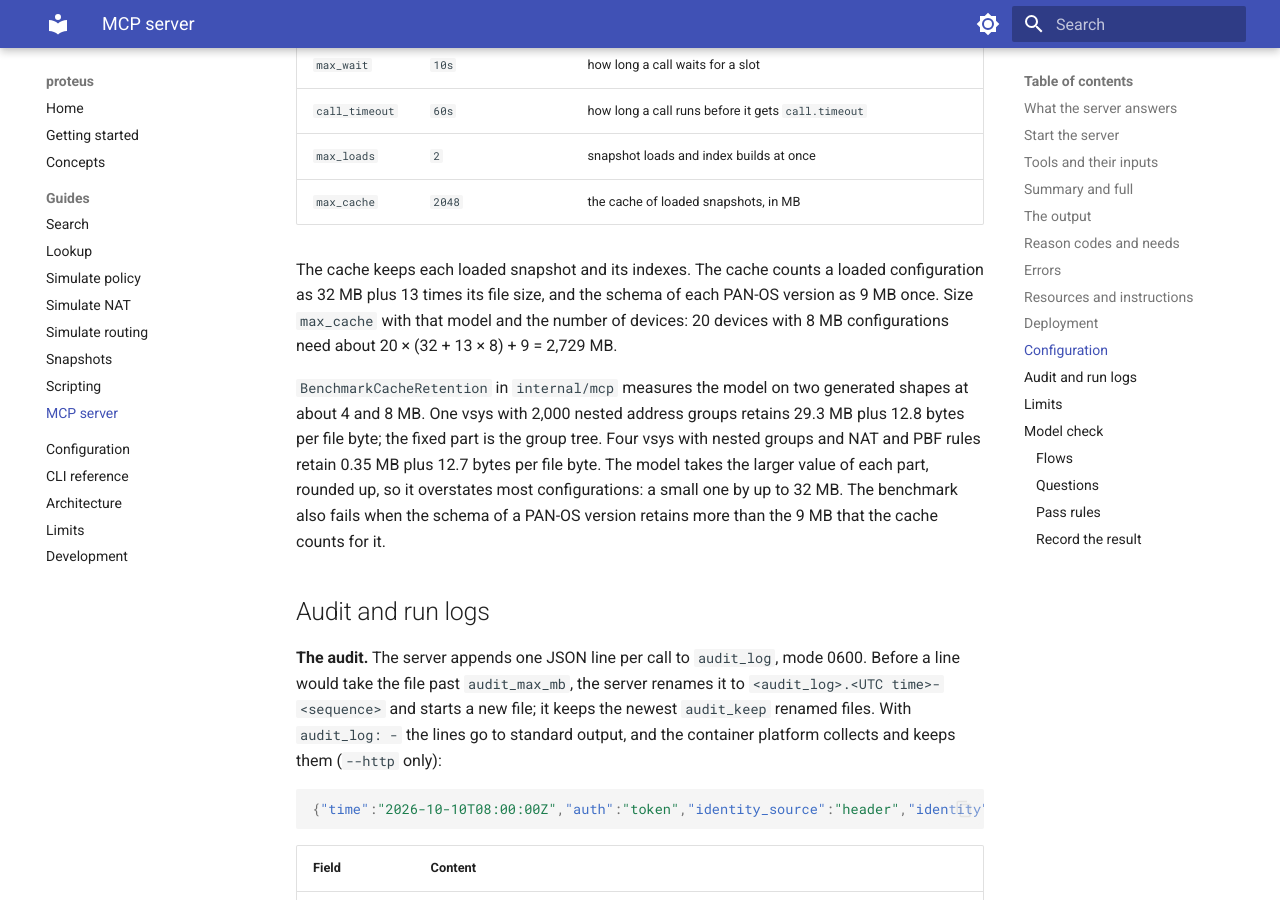
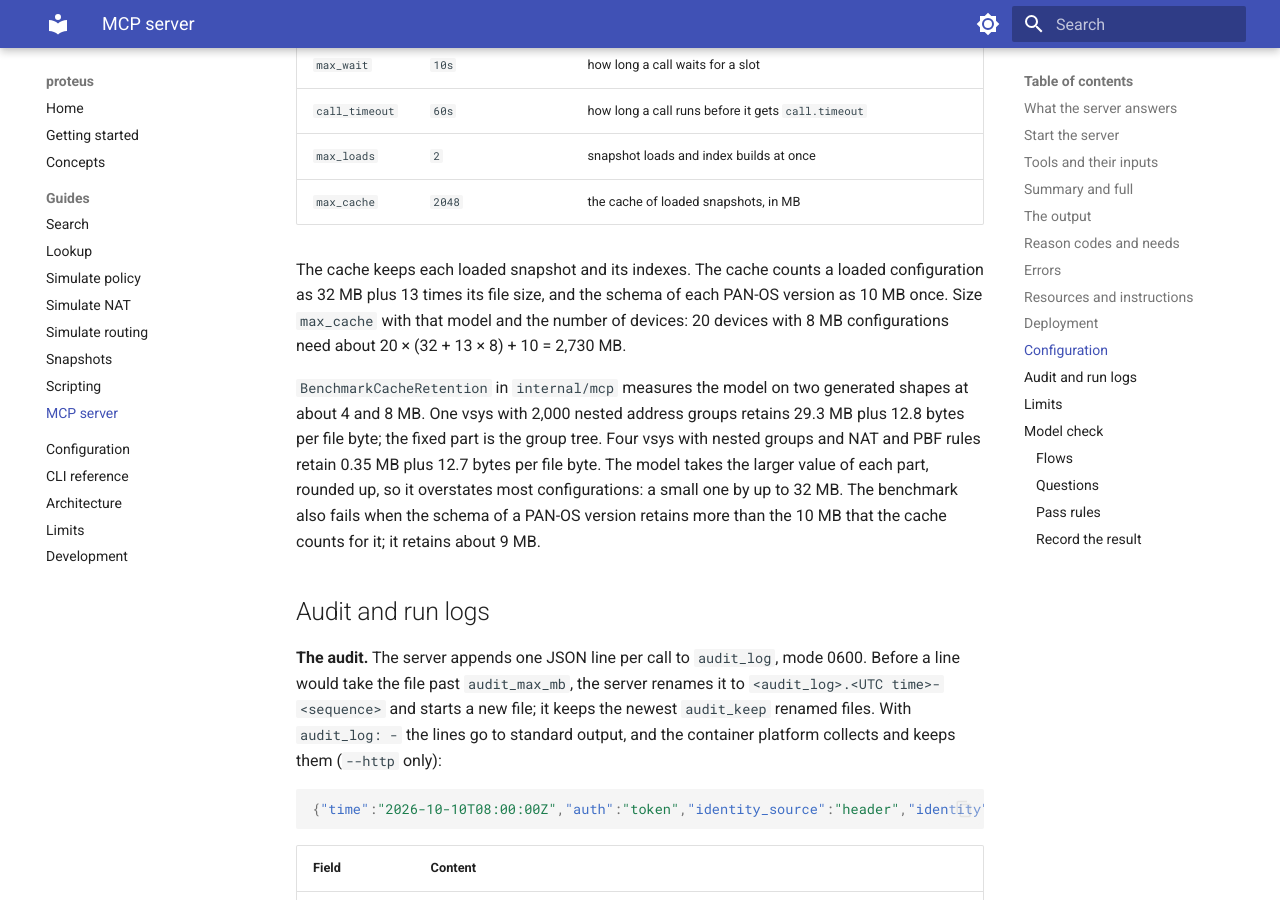
Before and after one commit to kaisero/proteus, an MkDocs documentation site: the page built from docs/guides/mcp.md, in a window 1280 px wide and 900 px high, scrolled down 7788 px. Built offline with MkDocs 1.6.1 and Material for MkDocs 9.7.7, drawn with Linux system fonts in a browser that asks for light colours.

Commit message:
Count 10 MiB for each schema digest in the cache
The benchmark measures 8.8 MiB against an estimate of 9 MiB, so a small
growth of the digest would fail bench-check. 10 MiB keeps the estimate
above the measurement with room to spare.

```diff
--- a/docs/guides/mcp.md
+++ b/docs/guides/mcp.md
@@ -275,8 +275,8 @@ its variable and its flag, and for the token rules.
 
 The cache keeps each loaded snapshot and its indexes. The cache counts a loaded
 configuration as 32 MB plus 13 times its file size, and the schema of each PAN-OS
-version as 9 MB once. Size `max_cache` with that model and the number of devices:
-20 devices with 8 MB configurations need about 20 × (32 + 13 × 8) + 9 = 2,729 MB.
+version as 10 MB once. Size `max_cache` with that model and the number of devices:
+20 devices with 8 MB configurations need about 20 × (32 + 13 × 8) + 10 = 2,730 MB.
 
 `BenchmarkCacheRetention` in `internal/mcp` measures the model on two generated
 shapes at about 4 and 8 MB. One vsys with 2,000 nested address groups retains 29.3 MB
@@ -284,7 +284,8 @@ plus 12.8 bytes per file byte; the fixed part is the group tree. Four vsys with
 nested groups and NAT and PBF rules retain 0.35 MB plus 12.7 bytes per file byte. The
 model takes the larger value of each part, rounded up, so it overstates most
 configurations: a small one by up to 32 MB. The benchmark also fails when the schema
-of a PAN-OS version retains more than the 9 MB that the cache counts for it.
+of a PAN-OS version retains more than the 10 MB that the cache counts for it; it
+retains about 9 MB.
 
 ## Audit and run logs
 
```
Also changed, not shown: 1 other file.
